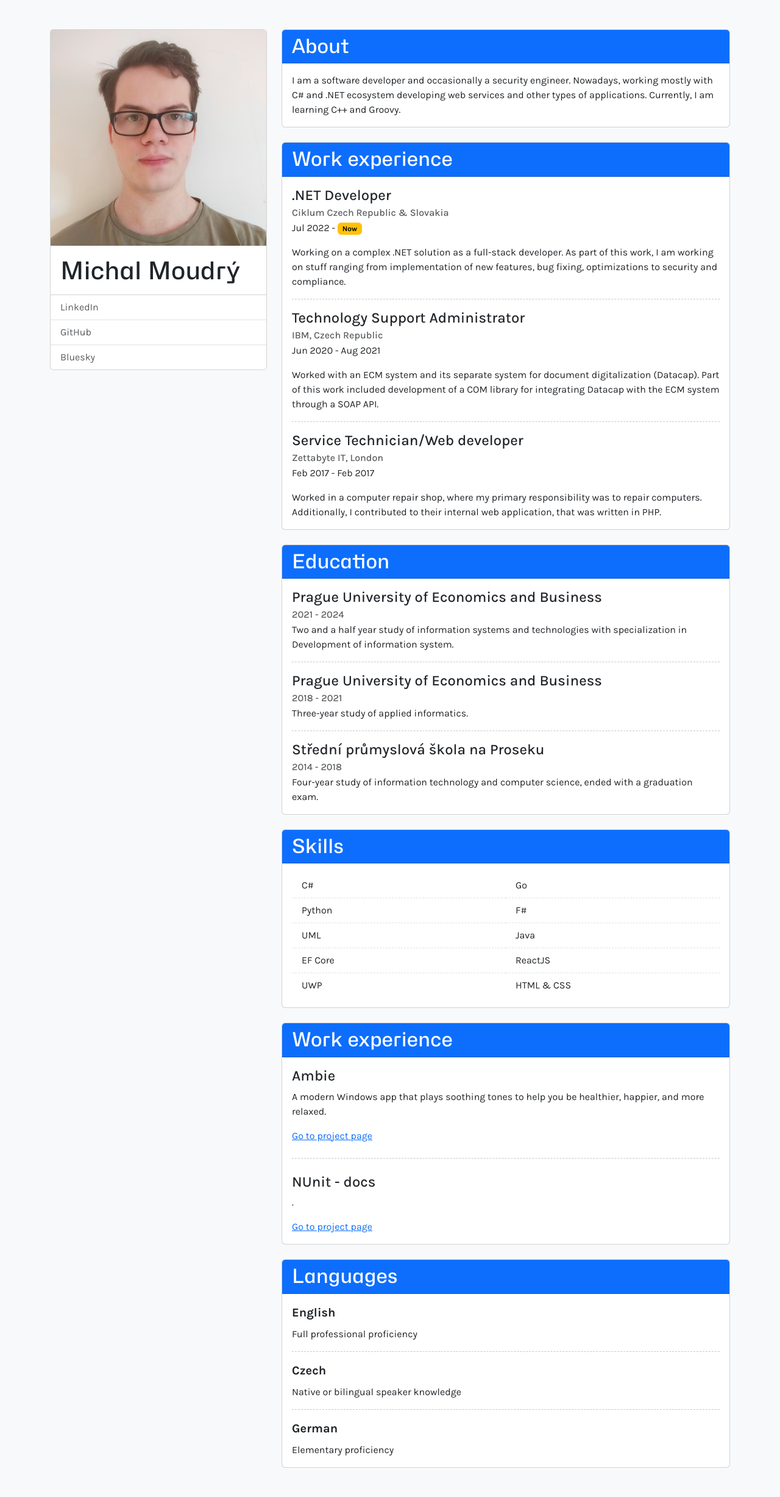
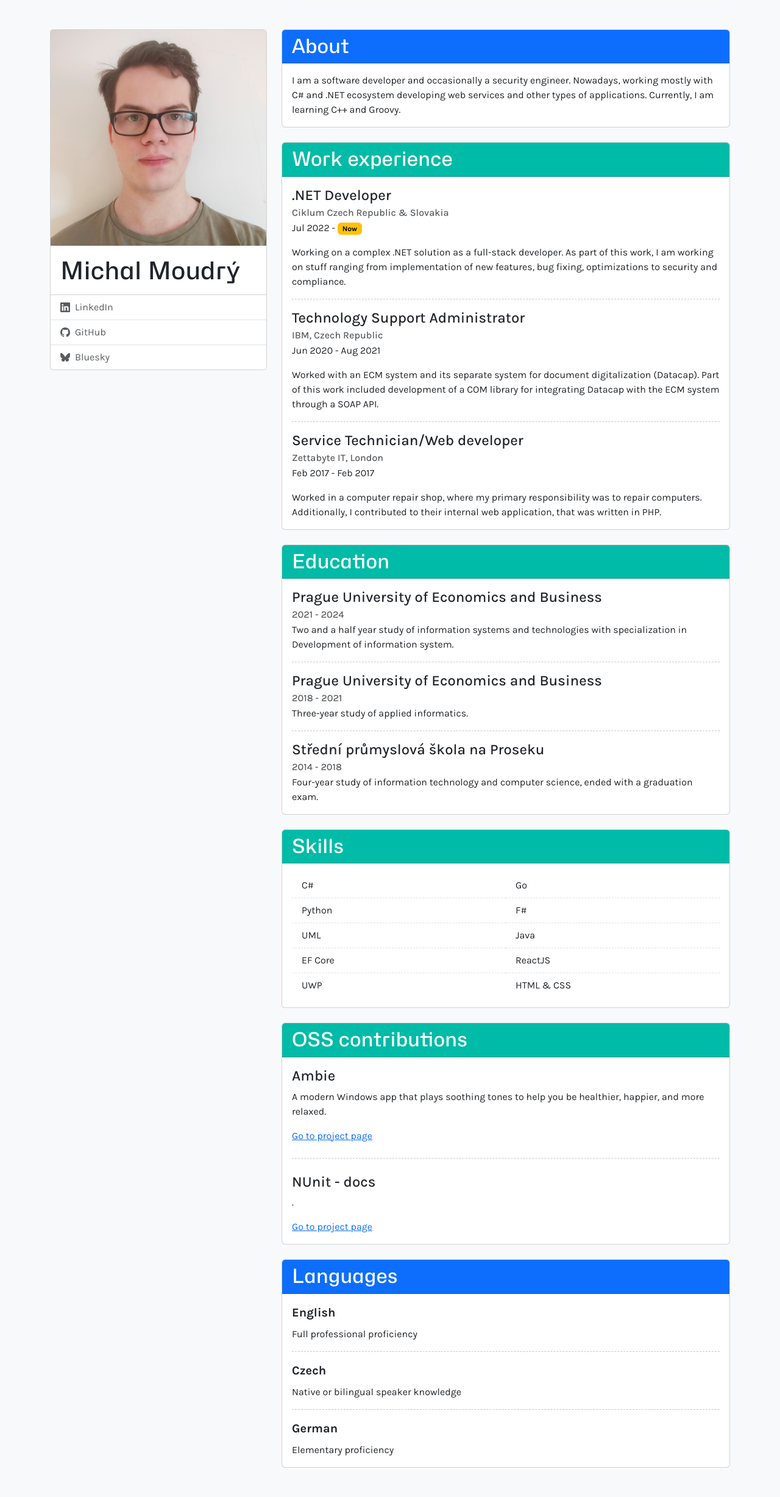
Before and after one commit to MichalMoudry/michalmoudry.github.io, a Jekyll site: the page built from index.html, in a window 1280 px wide. Shown: the whole page at 61% size. Built offline with Jekyll 4.4.1, drawn with Linux system fonts in a browser that asks for light colours.

Commit message:
Changed card header colour + added some icons

```diff
--- a/_includes/education.html
+++ b/_includes/education.html
@@ -1,4 +1,4 @@
-<div class="card-header text-bg-primary">
+<div class="card-header">
     <h2 class="mb-0">Education</h2>
 </div>
 <div class="card-body">
--- a/_includes/osscontribs.html
+++ b/_includes/osscontribs.html
@@ -1,5 +1,5 @@
-<div class="card-header text-bg-primary">
-    <h2 class="mb-0">Work experience</h2>
+<div class="card-header">
+    <h2 class="mb-0">OSS contributions</h2>
 </div>
 <div class="card-body">
     <h3 class="card-title fs-4">Ambie</h3>
--- a/_includes/skills.html
+++ b/_includes/skills.html
@@ -1,4 +1,4 @@
-<div class="card-header text-bg-primary">
+<div class="card-header">
     <h2 class="mb-0">Skills</h2>
 </div>
 <div class="card-body">
--- a/_includes/workexperiences.html
+++ b/_includes/workexperiences.html
@@ -1,4 +1,4 @@
-<div class="card-header text-bg-primary">
+<div class="card-header">
     <h2 class="mb-0">Work experience</h2>
 </div>
 <div class="card-body">
--- a/css/main.css
+++ b/css/main.css
@@ -20,6 +20,11 @@
     font-family: 'Karla', system-ui, -apple-system, Arial, Helvetica, sans-serif;
 }
 
+.card-header {
+    color: white;
+    background-color: oklch(70.4% 0.14 182.503);
+}
+
 .border-dashed {
     border-style: dashed;
 }
--- a/index.html
+++ b/index.html
@@ -18,20 +18,29 @@
                     <a
                         href="https://linkedin.com/in/michal-moudry/"
                         title="LinkedIn"
-                        class="list-group-item list-group-item-action">
-                        LinkedIn
+                        class="list-group-item list-group-item-action d-flex align-items-center">
+                        <svg xmlns="http://www.w3.org/2000/svg" width="16" height="16" fill="currentColor" class="bi bi-linkedin" viewBox="0 0 16 16">
+                            <path d="M0 1.146C0 .513.526 0 1.175 0h13.65C15.474 0 16 .513 16 1.146v13.708c0 .633-.526 1.146-1.175 1.146H1.175C.526 16 0 15.487 0 14.854zm4.943 12.248V6.169H2.542v7.225zm-1.2-8.212c.837 0 1.358-.554 1.358-1.248-.015-.709-.52-1.248-1.342-1.248S2.4 3.226 2.4 3.934c0 .694.521 1.248 1.327 1.248zm4.908 8.212V9.359c0-.216.016-.432.08-.586.173-.431.568-.878 1.232-.878.869 0 1.216.662 1.216 1.634v3.865h2.401V9.25c0-2.22-1.184-3.252-2.764-3.252-1.274 0-1.845.7-2.165 1.193v.025h-.016l.016-.025V6.169h-2.4c.03.678 0 7.225 0 7.225z"/>
+                        </svg>
+                        <span class="ms-2">LinkedIn</span>
                     </a>
                     <a
                         href="https://github.com/MichalMoudry"
                         title="GitHub"
-                        class="list-group-item list-group-item-action">
-                        GitHub
+                        class="list-group-item list-group-item-action d-flex align-items-center">
+                        <svg xmlns="http://www.w3.org/2000/svg" width="16" height="16" fill="currentColor" class="bi bi-github" viewBox="0 0 16 16">
+                            <path d="M8 0C3.58 0 0 3.58 0 8c0 3.54 2.29 6.53 5.47 7.59.4.07.55-.17.55-.38 0-.19-.01-.82-.01-1.49-2.01.37-2.53-.49-2.69-.94-.09-.23-.48-.94-.82-1.13-.28-.15-.68-.52-.01-.53.63-.01 1.08.58 1.23.82.72 1.21 1.87.87 2.33.66.07-.52.28-.87.51-1.07-1.78-.2-3.64-.89-3.64-3.95 0-.87.31-1.59.82-2.15-.08-.2-.36-1.02.08-2.12 0 0 .67-.21 2.2.82.64-.18 1.32-.27 2-.27s1.36.09 2 .27c1.53-1.04 2.2-.82 2.2-.82.44 1.1.16 1.92.08 2.12.51.56.82 1.27.82 2.15 0 3.07-1.87 3.75-3.65 3.95.29.25.54.73.54 1.48 0 1.07-.01 1.93-.01 2.2 0 .21.15.46.55.38A8.01 8.01 0 0 0 16 8c0-4.42-3.58-8-8-8"/>
+                        </svg>
+                        <span class="ms-2">GitHub</span>
                     </a>
                     <a
                         href="https://bsky.app/profile/michalmoudry.bsky.social"
                         title="Bluesky"
-                        class="list-group-item list-group-item-action">
-                        Bluesky
+                        class="list-group-item list-group-item-action d-flex align-items-center">
+                        <svg xmlns="http://www.w3.org/2000/svg" width="16" height="16" fill="currentColor" class="bi bi-bluesky" viewBox="0 0 16 16">
+                            <path d="M3.468 1.948C5.303 3.325 7.276 6.118 8 7.616c.725-1.498 2.698-4.29 4.532-5.668C13.855.955 16 .186 16 2.632c0 .489-.28 4.105-.444 4.692-.572 2.04-2.653 2.561-4.504 2.246 3.236.551 4.06 2.375 2.281 4.2-3.376 3.464-4.852-.87-5.23-1.98-.07-.204-.103-.3-.103-.218 0-.081-.033.014-.102.218-.379 1.11-1.855 5.444-5.231 1.98-1.778-1.825-.955-3.65 2.28-4.2-1.85.315-3.932-.205-4.503-2.246C.28 6.737 0 3.12 0 2.632 0 .186 2.145.955 3.468 1.948"/>
+                        </svg>
+                        <span class="ms-2">Bluesky</span>
                     </a>
                 </div>
             </div>
```
